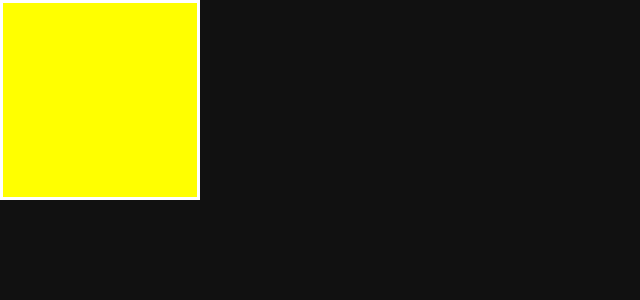
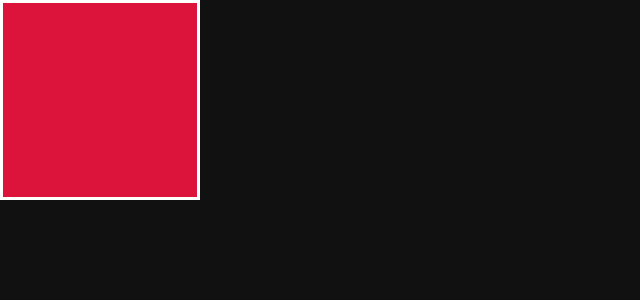
Before and after one commit to abhishek6164/Framer_Motion, a React (Vite) app: page / in a window 1280 px wide. Shown: the top 300 px of the page, without its empty margins (0-640 px from the left). Built offline with nearby package versions, Linux system fonts and the light colour scheme.

Commit message:
refactor: remove hover and tap effects from motion div in App component

```diff
--- a/src/App.jsx
+++ b/src/App.jsx
@@ -3,12 +3,16 @@
 const App = () => {
   return (
     <motion.div
-    whileHover={{
-      background:'yellow'
-    }}
-    whileTap={{
-      scale:0.9
-    }} className='box'
+      drag
+      whileDrag={{
+        scale:0.8
+      }}
+      dragConstraints={{
+        left:0,
+        top:0,
+
+      }}
+    className='box'
     >
 
 
```
